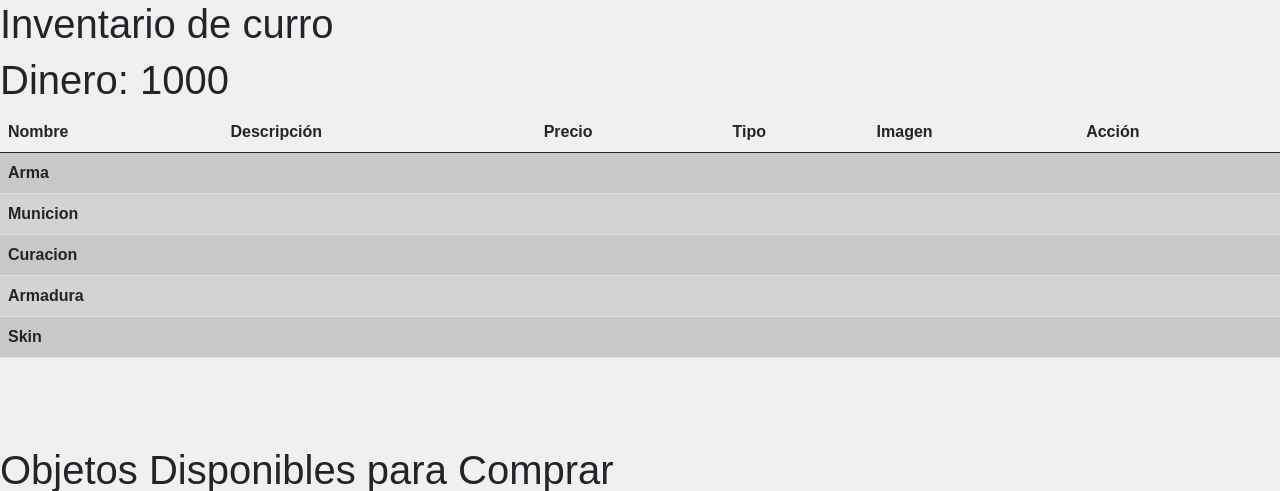
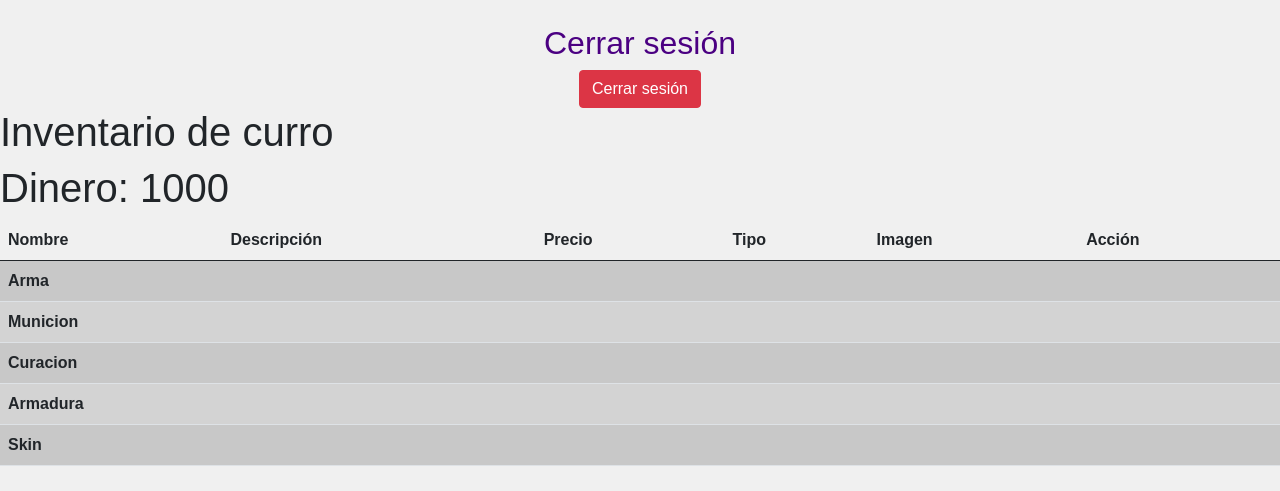
Before and after one commit to FJAB1992/TFG_PS, a Django app: page /tienda/ in a window 1280 px wide. Shown: the top 491 px of the page. Run offline with Django 5.2, Linux system fonts and the light colour scheme; a user stored in the database is signed in; data comes from the database, SQL or seed files in the repository; some libraries are stand-ins or nearby versions.

Commit message:
login_complete

```diff
--- a/tfg_ps_app/templates/logout.html
+++ b/tfg_ps_app/templates/logout.html
@@ -14,4 +14,10 @@
         <button type="submit" class="btn btn-danger">Cerrar sesión</button>
     </form>
 </div>
+
+
+<form action="{% url 'tfg_ps_app:logout' %}" method="post">
+    {% csrf_token %}
+    <button type="submit">Cerrar sesión</button>
+</form>
 {% endblock %}
--- a/tfg_ps_app/templates/tienda.html
+++ b/tfg_ps_app/templates/tienda.html
@@ -8,6 +8,14 @@
 {% endblock %}
 
 {% block cuerpo %}
+<div class="container mt-4">
+    <h2>Cerrar sesión</h2>
+    <form action="{% url 'tfg_ps_app:logout' %}" method="post">
+        {% csrf_token %}
+        <button type="submit" class="btn btn-danger">Cerrar sesión</button>
+    </form>
+</div>
+
 <h1>Inventario de {{ jugador.user.username }}</h1>
 <h1>Dinero: {{ jugador.dinero }}</h1>
 <table class="table table-striped">
--- a/tfg_ps_app/urls.py
+++ b/tfg_ps_app/urls.py
@@ -1,5 +1,5 @@
 from django.urls import path
-from .views import login_view, signup_view
+from .views import login_view, signup_view, LogoutUsuario, inicio
 from django.contrib.auth.views import LogoutView
 from . import views
 
@@ -10,7 +10,7 @@
     # Login y Registro
     path("login/", login_view, name="login"),
     path("signup/", signup_view, name="signup"),
-    path('logout/', views.LogoutUsuario.as_view(), name='logout'),
+    path("logout/", LogoutUsuario.as_view(), name='logout'),
     # Vistas de jugadores
     path("jugadores/", views.DetalleJugadorView.as_view(), name="jugadores"),
     path("jugadores/crear/", views.CrearJugadorView.as_view(), name="jugadores_crear"),
--- a/tfg_ps_app/views.py
+++ b/tfg_ps_app/views.py
@@ -49,7 +49,7 @@
 
 
 class LogoutUsuario(LogoutView):
-    next_page = reverse_lazy("inicio")
+    next_page = reverse_lazy("tfg_ps_app:inicio")
 
 
 # VISTAS DE JUGADORES
--- a/tfg_ps_project/settings.py
+++ b/tfg_ps_project/settings.py
@@ -50,6 +50,11 @@
     'django.contrib.messages.middleware.MessageMiddleware',
     'django.middleware.clickjacking.XFrameOptionsMiddleware',
 ]
+
+# Configuración de cookies
+SESSION_COOKIE_SECURE = True  # Para usar cookies seguras (solo HTTPS)
+SESSION_EXPIRE_AT_BROWSER_CLOSE = True  # Expirar sesión al cerrar el navegador
+SESSION_COOKIE_AGE = 300  # Tiempo de vida de la sesión en segundos (5 min)
 
 ROOT_URLCONF = 'tfg_ps_project.urls'
 
```
Also changed, not shown: 1 other file.
